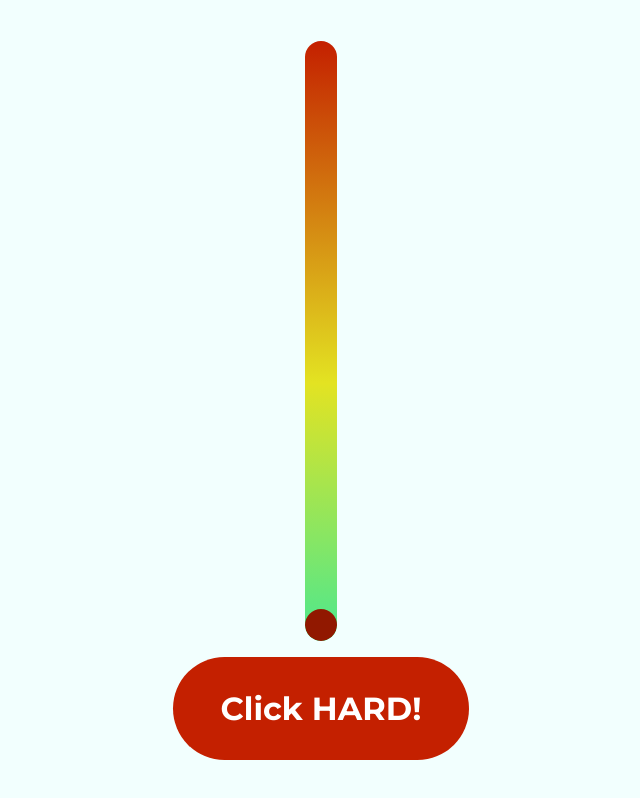
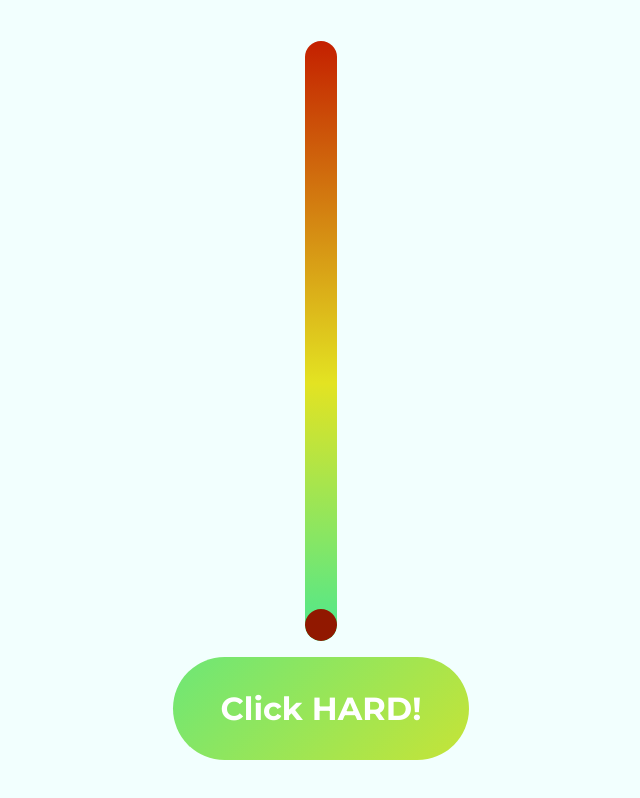
Before and after one commit to atoulmet/css-animations-all, a website: page index.html in a window 1280 px wide. Shown: the whole page, without its empty margins (319-959 px from the left). Drawn offline with Linux system fonts and the light colour scheme.

Commit message:
pt01ch06 example04

```diff
--- a/sass/lesson/_transitions.scss
+++ b/sass/lesson/_transitions.scss
@@ -3,15 +3,17 @@
 }
 
 .btn {
-    background: $cd-danger;
+    background: $btn-grad;
+    background-size: 400% 400%;
     padding: 2rem 3rem;
     font-size: 2rem;
     border-radius: 10rem;
     cursor: pointer;
     transform: scale(1);
-    transition: transform $trans-dur*.1 cubic-bezier($ball-curve);
+    background-position: 0% 50%;
+    transition: background-position $trans-dur cubic-bezier($ball-curve);
     &:active {
-        transform: scale(1.12);
+        background-position: 100% 50%;
         + .strength {
             > .strength__trans{
                 transform: translateY(0);
--- a/sass/setup/_variables.scss
+++ b/sass/setup/_variables.scss
@@ -5,4 +5,5 @@ $cd-border: #fff2ef;
 $ball-size: 4vh;
 $trans-dur: 4400ms;
 $ball-curve: .04, .31, .07, 1;
-$bg-grad: linear-gradient(to bottom, rgba(196,32,0,1) 0%, rgba(227,227,34,1) 57%, rgba(75,232,143,1) 100%)
+$bg-grad: linear-gradient(to bottom, rgba(196,32,0,1) 0%, rgba(227,227,34,1) 57%, rgba(75,232,143,1) 100%);
+$btn-grad: linear-gradient(-45deg, rgba(196,32,0,1) 0%, rgba(227,227,34,1) 57%, rgba(75,232,143,1) 100%);
```
Also changed, not shown: public/css/style.css.
